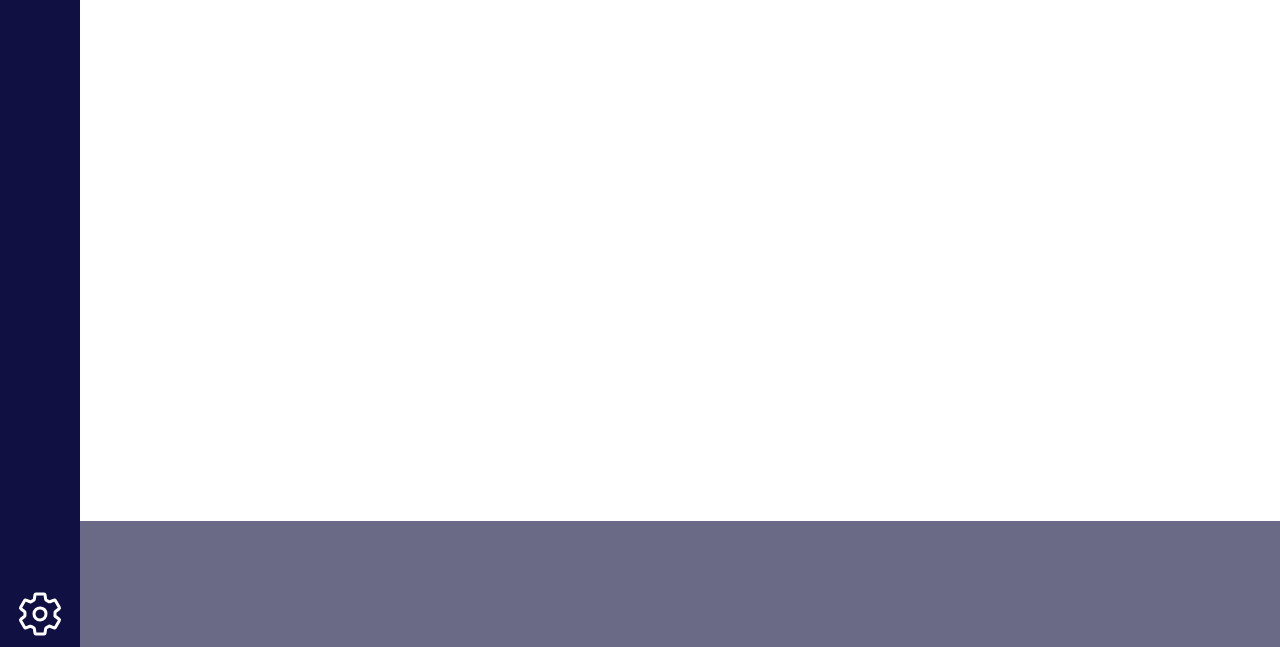
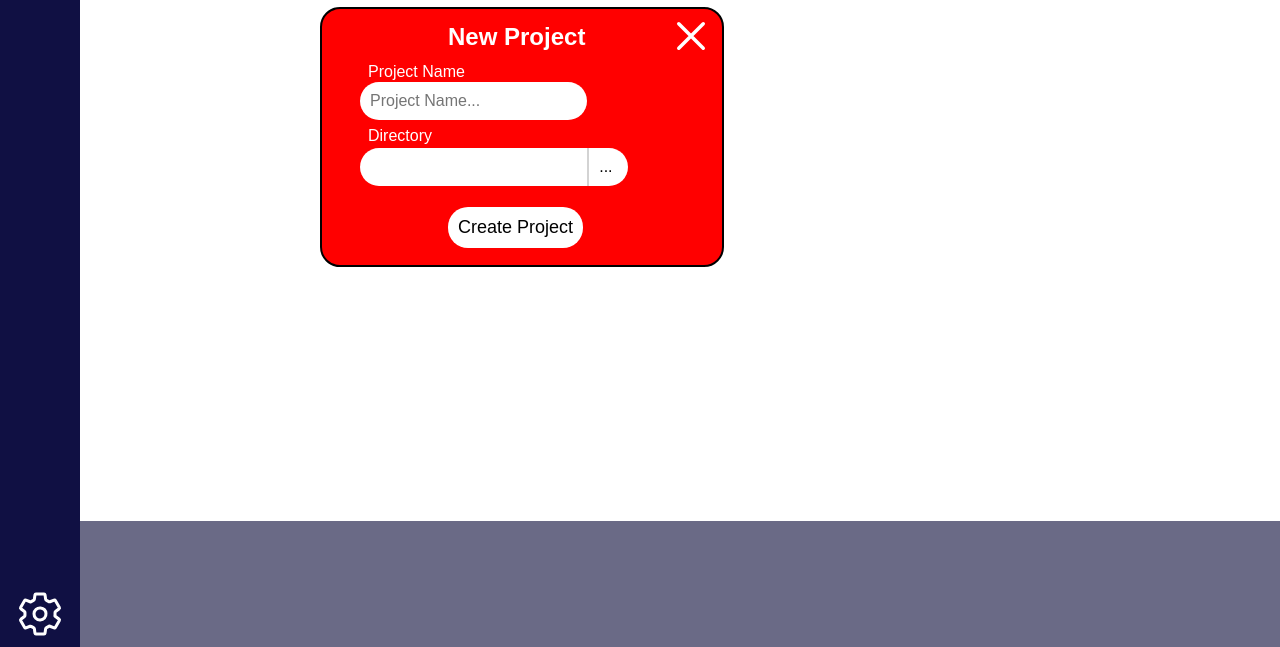
Before and after one commit to Lum1n0sity/Project-Manager, an Electron app: page renderer/index.html in a window 1280 px wide. Shown: the part 153-800 px from the top of the page. Drawn offline with nearby package versions, Linux system fonts and the light colour scheme.

Commit message:
Create Project UI Close To Done - State-02_08_2023

```diff
--- a/renderer/index.css
+++ b/renderer/index.css
@@ -546,3 +546,105 @@ header {
     height: 70px;
     display: none;
 }
+
+#new_container {
+    background-color: red;
+    z-index: 4;
+    width: 25rem;
+    height: 16rem;
+    position: fixed;
+    top: 10rem;
+    left: 20rem;
+    border: solid 2px black;
+    border-radius: 20px;
+}
+
+#new_prj_title {
+    font-size: x-large;
+    position: fixed;
+    top: 9.5rem;
+    left: 28rem;
+}
+
+#new_prj_prjname_p {
+    font-size: 1rem;
+    position: fixed;
+    top: 12.5rem;
+    left: 23rem;
+}
+
+#new_prj_prjname_in {
+    font-size: 1rem;
+    outline: none;
+    border: none;
+    border-radius: 20px;
+    padding: 10px;
+    position: fixed;
+    top: 14.7rem;
+    left: 22.5rem;
+}
+
+#new_prj_prjdir_p {
+    font-size: 1rem;
+    position: fixed;
+    top: 16.5rem;
+    left: 23rem;
+}
+
+#display_dir_input {
+    border: none;
+    outline: none;
+    font-size: 1rem;
+    padding: 10px;
+    position: fixed;
+    top: 18.8rem;
+    left: 22.5rem;
+    border-bottom-left-radius: 20px;
+    border-top-left-radius: 20px;
+}
+
+#select_dir_btn {
+    background-color: white;
+    border-top-right-radius: 20px;
+    border-bottom-right-radius: 20px;
+    border-left: 2px lightgray solid;
+    border-right: none;
+    border-top: none;
+    border-bottom: none;
+    outline: none;
+    font-size: 1rem;
+    padding: 10px;
+    padding-right: 15px;
+    position: fixed;
+    top: 18.8rem;
+    left: 36.7rem;
+    cursor: pointer;
+}
+
+#new_prj_create {
+    background-color: white;
+    border: none;
+    border-radius: 20px;
+    padding: 10px;
+    font-size: large;
+    position: fixed;
+    top: 22.5rem;
+    left: 28rem;
+    cursor: pointer;
+}
+
+#new_prj_close {
+    background-color: transparent;
+    border: none;
+    outline: none;
+    font-size: 3.5rem;
+    position: fixed;
+    top: 10rem;
+    left: 41rem;
+    cursor: pointer;
+    z-index: 4;
+    color: white;
+    width: 70px;
+    height: 70px;
+    display: block;
+}
--- a/renderer/index.html
+++ b/renderer/index.html
@@ -7,6 +7,7 @@
         <script type="module" src="https://unpkg.com/ionicons@7.1.0/dist/ionicons/ionicons.esm.js"></script>
         <script nomodule src="https://unpkg.com/ionicons@7.1.0/dist/ionicons/ionicons.js"></script>
         <script src="account-ui.js"></script>
+        <script src="create_new.js"></script>
         <link rel="stylesheet" href="index.css">
     </head>
     <body>
@@ -65,5 +66,15 @@
             <button id="switch_login_cr_btn">Login</button>
             <button id="create_btn">Create Account</button>
         </div>
+        <div id="new_container">
+            <h3 id="new_prj_title">New Project</h3>
+            <p id="new_prj_prjname_p">Project Name</p>
+            <input id="new_prj_prjname_in" type="text" placeholder="Project Name...">
+            <p id="new_prj_prjdir_p">Directory</p>
+            <input id="display_dir_input" type="text">
+            <button id="select_dir_btn">...</button>
+            <button id="new_prj_create">Create Project</button>
+            <button id="new_prj_close"><ion-icon name="close-outline"></ion-icon></button>
+        </div>
     </body>
 </html>
```
